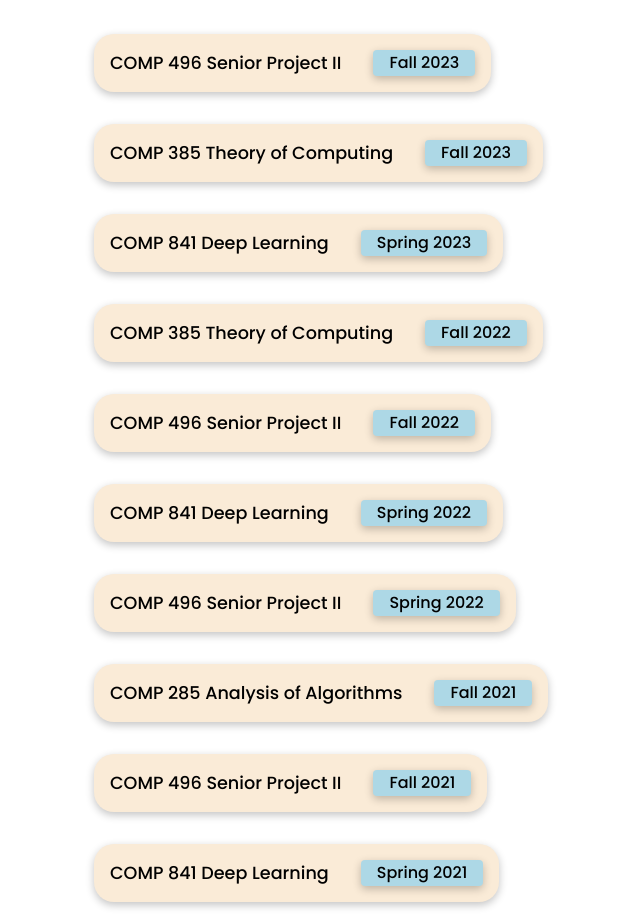
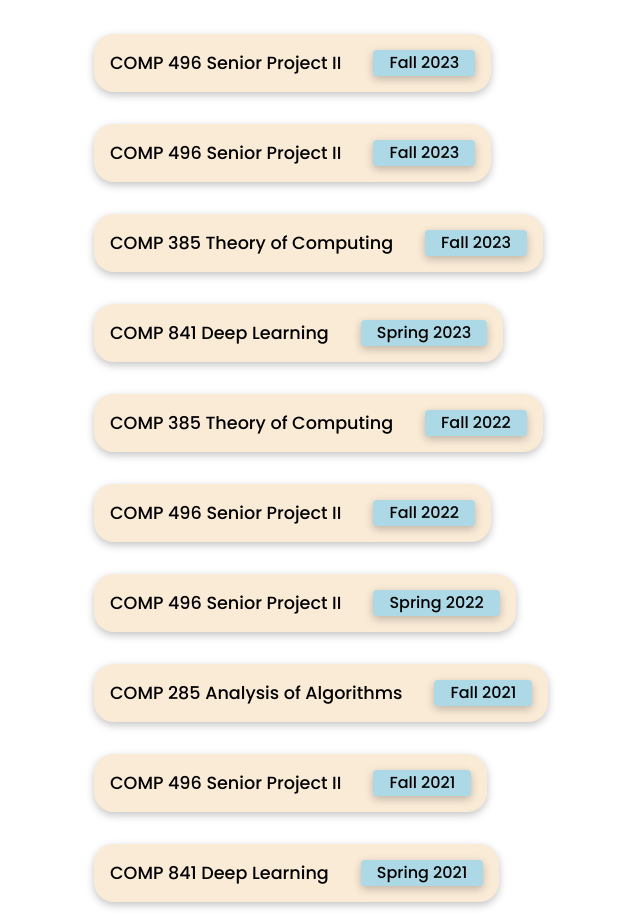
Before and after one commit to LetuQingge/research-group-app, a React (Create React App) app: page / in a window 1280 px wide. Shown: the part 4484-5405 px from the top of the page, without its empty margins (82-722 px from the left). Built offline with nearby package versions, Linux system fonts and the light colour scheme.

Commit message:
related to the change

```diff
--- a/src/components/HomePage/HomePage.jsx
+++ b/src/components/HomePage/HomePage.jsx
@@ -75,11 +75,11 @@ const publications = [
 
 const teachings = [
   "COMP 496 Senior Project II, Fall 2023",
+  "COMP 496 Senior Project II, Fall 2023",
   "COMP 385 Theory of Computing, Fall 2023",
   "COMP 841 Deep Learning, Spring 2023",
   "COMP 385 Theory of Computing, Fall 2022",
   "COMP 496 Senior Project II, Fall 2022",
-  "COMP 841 Deep Learning, Spring 2022",
   "COMP 496 Senior Project II, Spring 2022",
   "COMP 285 Analysis of Algorithms, Fall 2021",
   "COMP 496 Senior Project II, Fall 2021",
```
